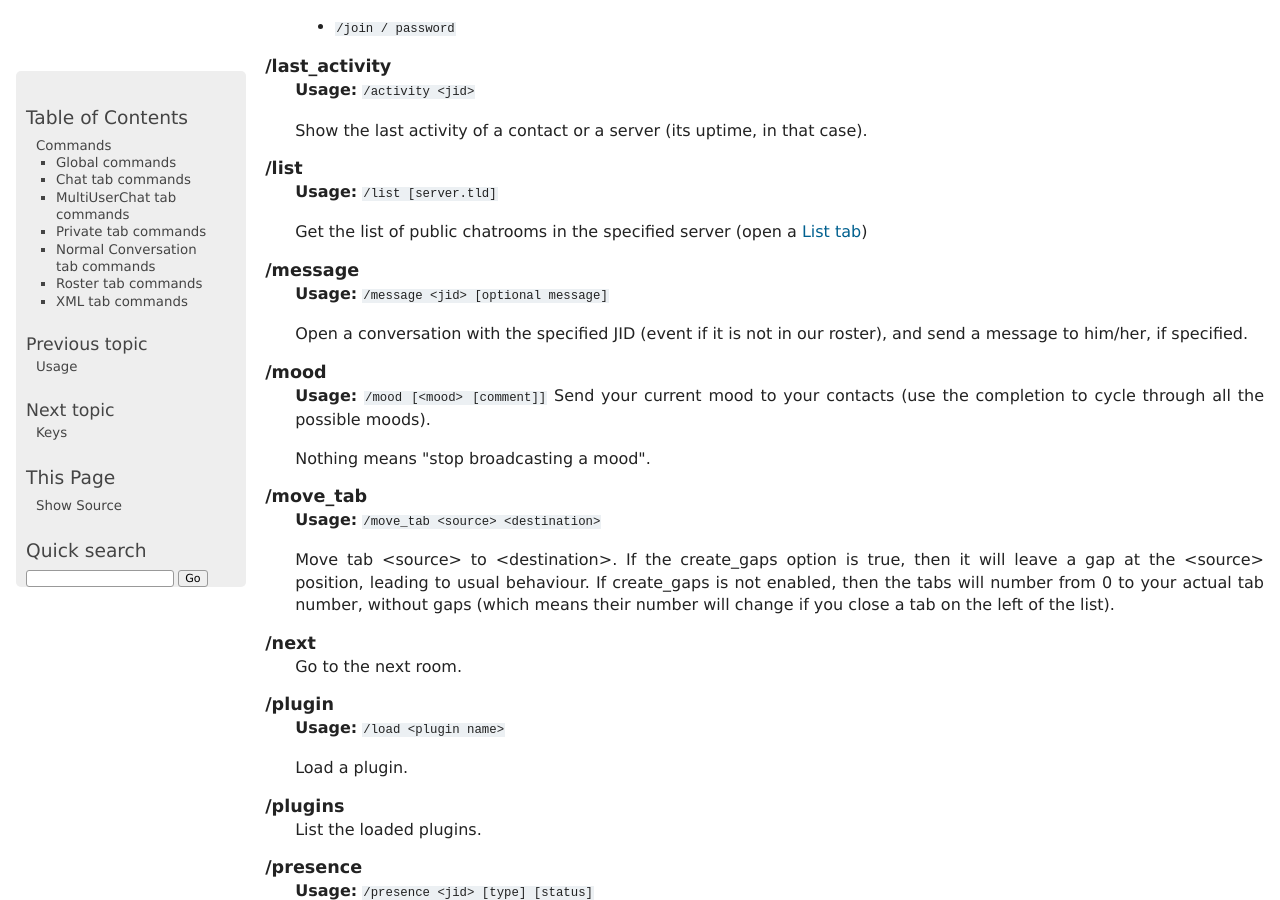
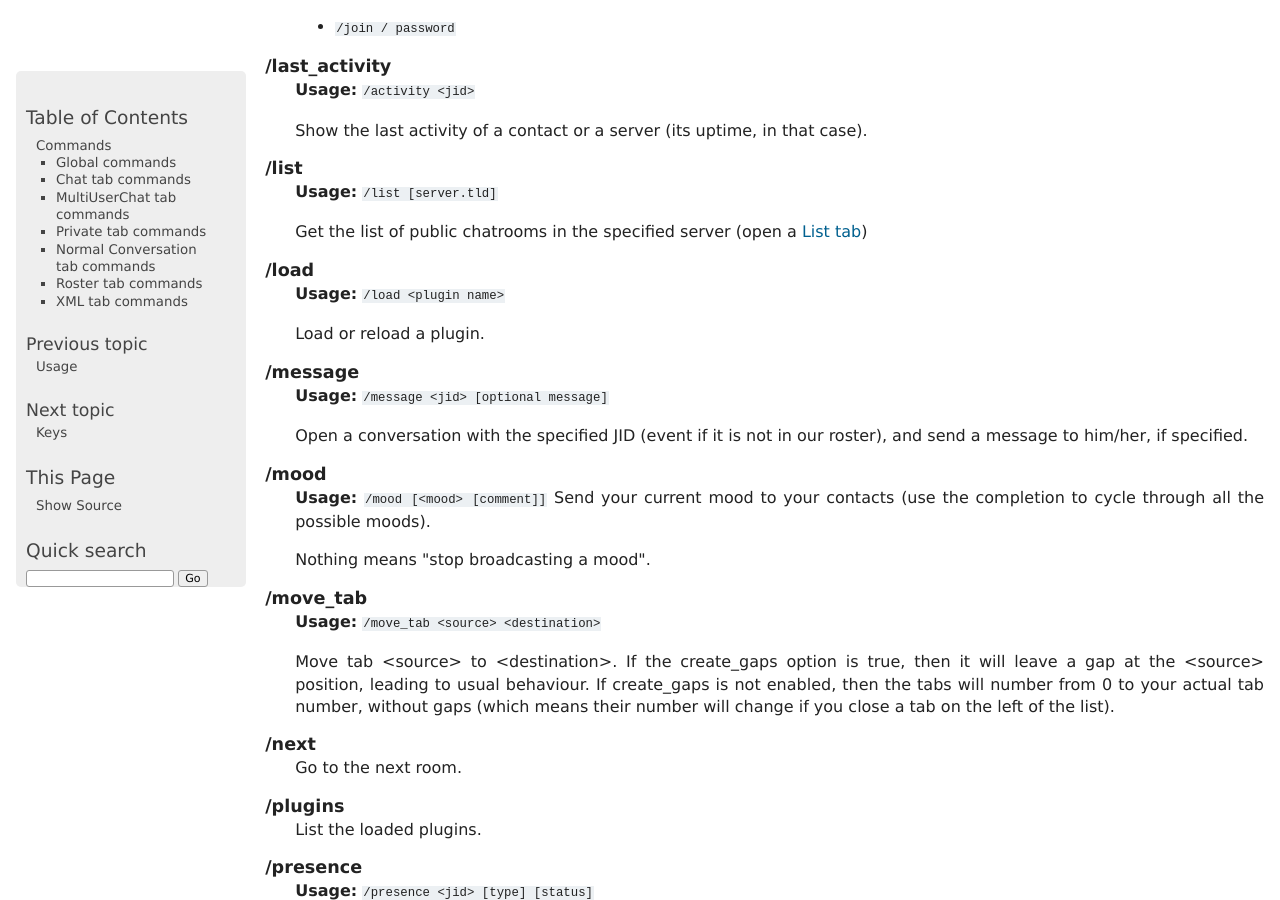
Before and after one commit to poezio/poezio, a Sphinx documentation site: the page built from doc/source/commands.rst, in a window 1280 px wide and 900 px high, scrolled down 2383 px. Built offline with Sphinx 7.4.7, drawn with Linux system fonts in a browser that asks for light colours; some of the changed text lies outside the part shown.

Commit message:
Also document manual plugin load
(why wasn’t that already here?)

```diff
--- a/doc/source/commands.rst
+++ b/doc/source/commands.rst
@@ -59,10 +59,15 @@
     /quit
         Just disconnect from the server and exit poezio.
 
-    /plugin
+    /load
         **Usage:** ``/load <plugin name>``
 
-        Load a plugin.
+        Load or reload a plugin.
+
+    /unload
+        **Usage:** ``/unload <plugin name>``
+
+        Unload a plugin.
 
     /plugins
         List the loaded plugins.
--- a/doc/source/plugins/index.rst
+++ b/doc/source/plugins/index.rst
@@ -32,6 +32,12 @@
 .. code-block:: ini
 
     plugins_autoload = gpg:tell:exec
+
+Manual plugin load
+------------------
+
+Plugins can of course be loaded with the command :term:`/load` and unloaded
+with the command :term:`/unload`.
 
 .. _plugin-configuration:
 
```
Also changed, not shown: 1 other file.
